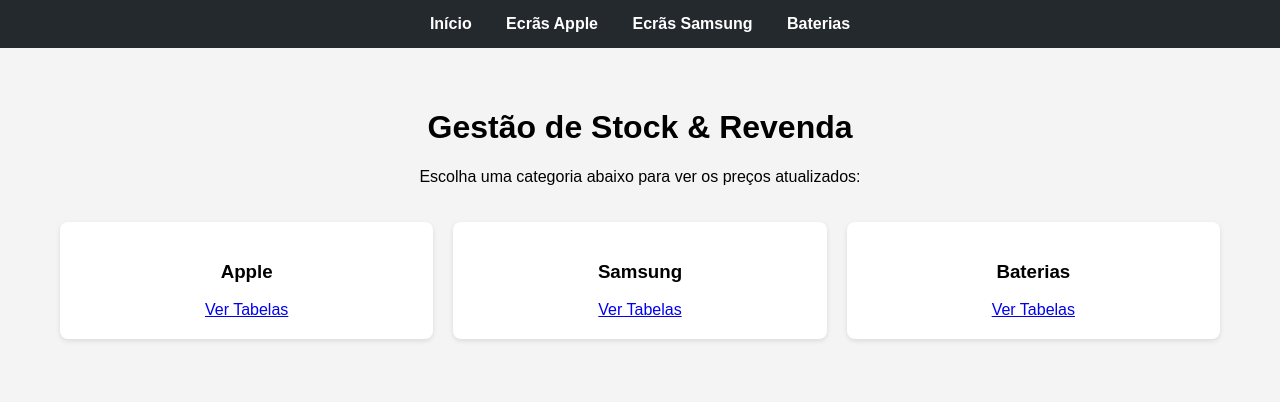
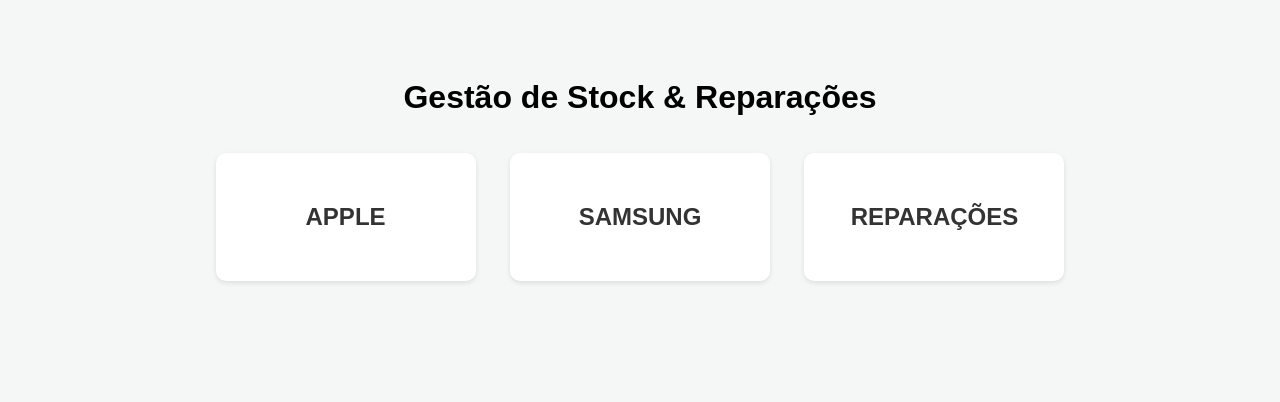
Before and after one commit to entertirsostock/revenda, a plain HTML site: page index.html in a window 1280 px wide. Drawn offline with Linux system fonts and the light colour scheme.

Commit message:
Update index.html

```diff
--- a/index.html
+++ b/index.html
@@ -1,48 +1,22 @@
 <!DOCTYPE html>
-<html lang="pt">
+<html>
 <head>
-    <meta charset="UTF-8">
-    <title>Revenda de Peças - Painel Principal</title>
-    <style>
-        body { font-family: sans-serif; margin: 0; padding: 0; background: #f4f4f4; }
-        /* O MENU DE LIGAÇÃO */
-        nav { background: #24292e; padding: 15px; text-align: center; }
-        nav a { color: white; margin: 0 15px; text-decoration: none; font-weight: bold; }
-        nav a:hover { color: #0366d6; }
-        .container { padding: 40px; text-align: center; }
-        .card-grid { display: grid; grid-template-columns: repeat(auto-fit, minmax(200px, 1fr)); gap: 20px; padding: 20px; }
-        .card { background: white; padding: 20px; border-radius: 8px; box-shadow: 0 2px 5px rgba(0,0,0,0.1); }
-    </style>
+ <meta charset="UTF-8">
+ <title>Portal Revenda</title>
+ <style>
+ body { font-family: sans-serif; text-align: center; padding: 50px; background:
+#f4f7f6; }
+ .card { display: inline-block; width: 200px; padding: 30px; margin: 15px;
+background: white;
+ border-radius: 10px; text-decoration: none; color: #333; box-shadow: 0
+2px 5px rgba(0,0,0,0.1); }
+ .card:hover { background: #007bff; color: white; }
+ </style>
 </head>
 <body>
-
-    <!-- ISTO É O QUE LIGA AS PÁGINAS -->
-    <nav>
-        <a href="index.html">Início</a>
-        <a href="apple.html">Ecrãs Apple</a>
-        <a href="samsung.html">Ecrãs Samsung</a>
-        <a href="baterias.html">Baterias</a>
-    </nav>
-
-    <div class="container">
-        <h1>Gestão de Stock & Revenda</h1>
-        <p>Escolha uma categoria abaixo para ver os preços atualizados:</p>
-
-        <div class="card-grid">
-            <div class="card">
-                <h3>Apple</h3>
-                <a href="apple.html">Ver Tabelas</a>
-            </div>
-            <div class="card">
-                <h3>Samsung</h3>
-                <a href="samsung.html">Ver Tabelas</a>
-            </div>
-            <div class="card">
-                <h3>Baterias</h3>
-                <a href="baterias.html">Ver Tabelas</a>
-            </div>
-        </div>
-    </div>
-
+ <h1>Gestão de Stock & Reparações</h1>
+ <a href="apple-menu.html" class="card"><h2>APPLE</h2></a>
+ <a href="samsung-menu.html" class="card"><h2>SAMSUNG</h2></a>
+ <a href="reparacoes.html" class="card"><h2>REPARAÇÕES</h2></a>
 </body>
 </html>
```
